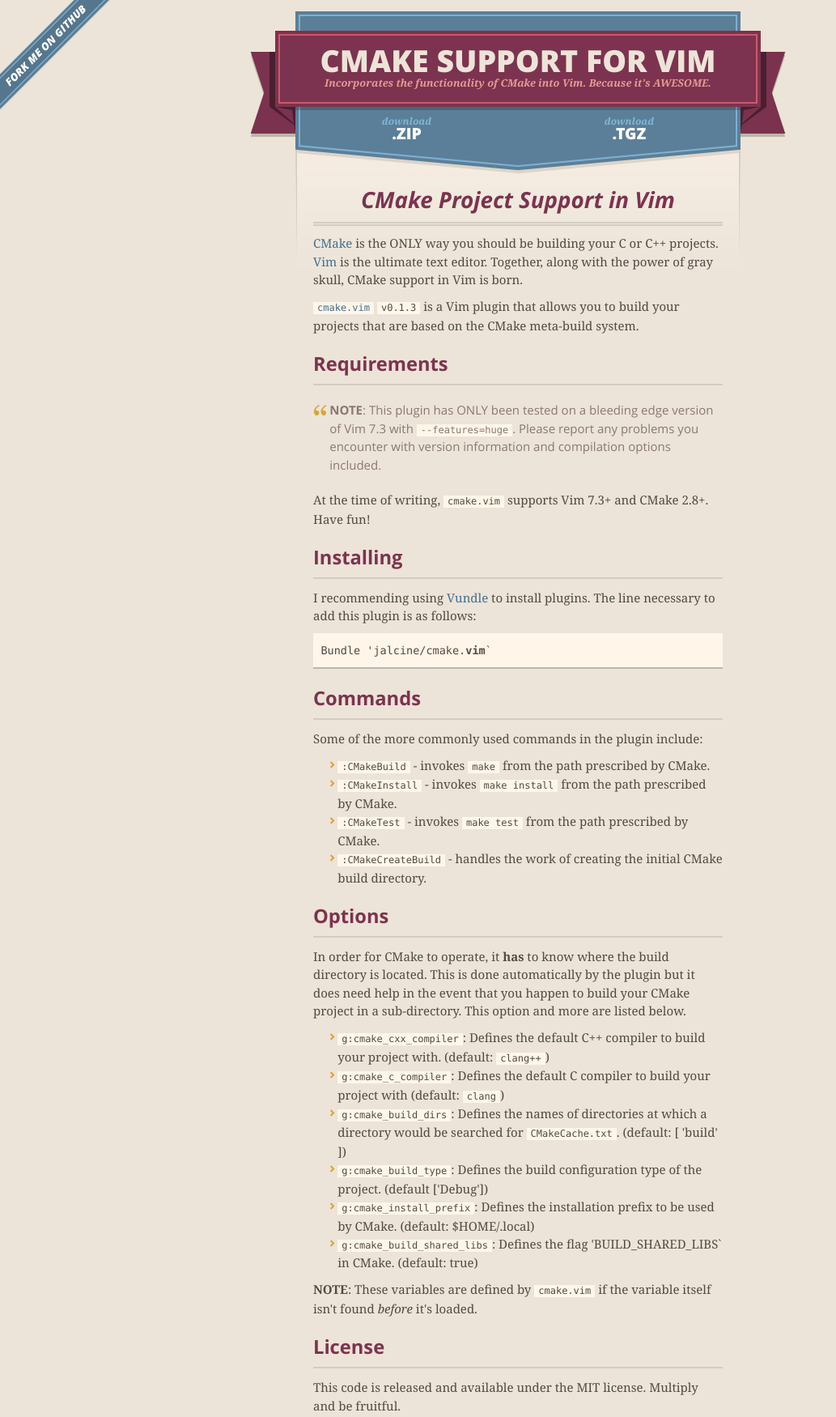
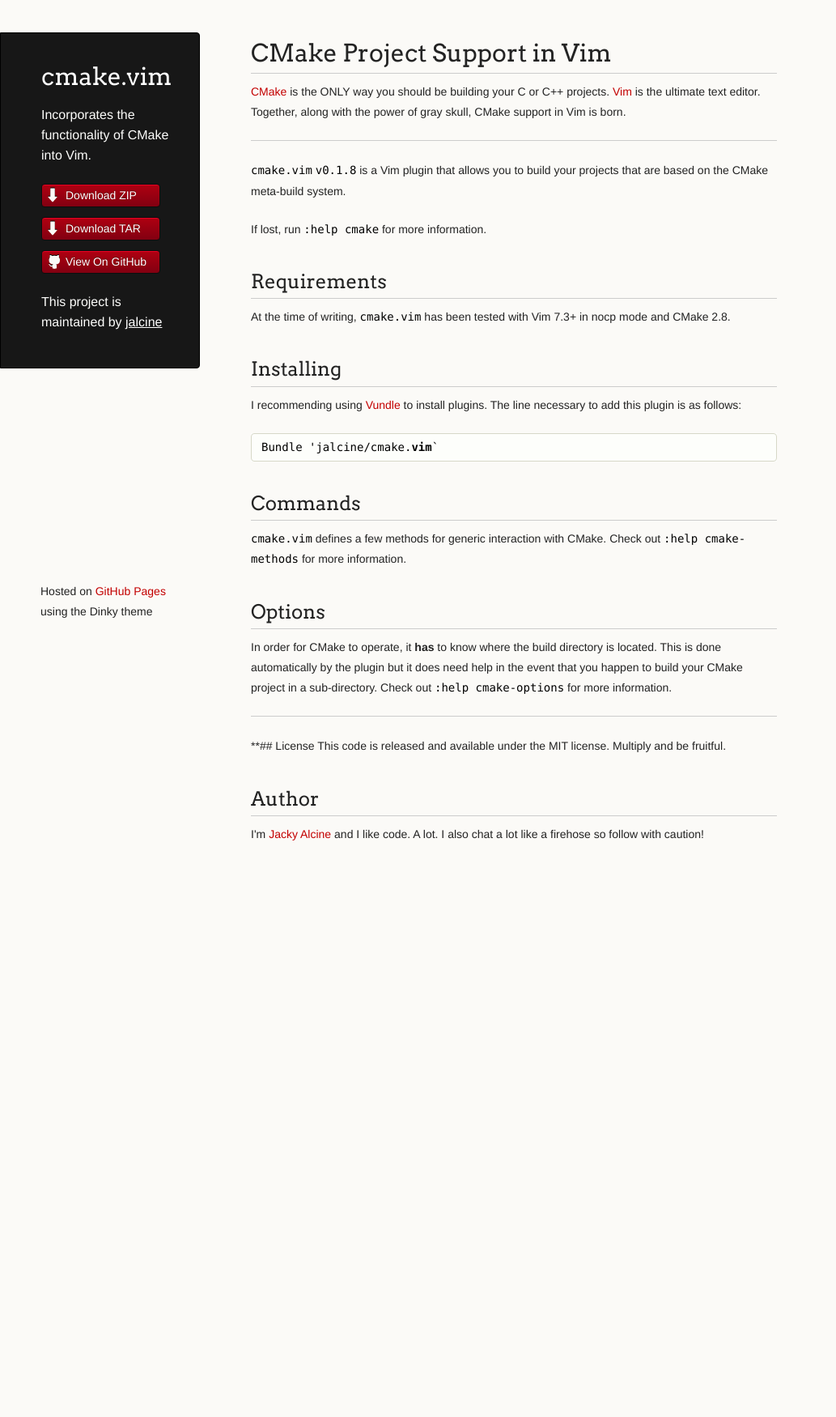
Before and after one commit to jalcine/cmake.vim, a plain HTML site: page index.html in a window 1280 px wide. Shown: the top 1750 px of the page at 81% size, without its empty margins (0-1033 px from the left). After the commit the page ends 1115 px from the top, so only its background shows below. Drawn offline with nearby package versions, Linux system fonts and the light colour scheme.

Commit message:
Create gh-pages branch via GitHub

```diff
--- a/index.html
+++ b/index.html
@@ -1,51 +1,35 @@
-<!DOCTYPE html>
+<!doctype html>
 <html>
   <head>
-    <meta charset='utf-8'>
+    <meta charset="utf-8">
     <meta http-equiv="X-UA-Compatible" content="chrome=1">
-    <meta name="viewport" content="width=640" />
+    <title>cmake.vim by jalcine</title>
 
-    <link rel="stylesheet" href="stylesheets/core.css" media="screen"/>
-    <link rel="stylesheet" href="stylesheets/mobile.css" media="handheld, only screen and (max-device-width:640px)"/>
-    <link rel="stylesheet" href="stylesheets/pygment_trac.css"/>
+    <link rel="stylesheet" href="stylesheets/styles.css">
+    <link rel="stylesheet" href="stylesheets/pygment_trac.css">
+    <script src="javascripts/scale.fix.js"></script>
+    <meta name="viewport" content="width=device-width, initial-scale=1, user-scalable=no">
+    <!--[if lt IE 9]>
+    <script src="//html5shiv.googlecode.com/svn/trunk/html5.js"></script>
+    <![endif]-->
+  </head>
+  <body>
+    <div class="wrapper">
+      <header>
+        <h1 class="header">cmake.vim</h1>
+        <p class="header">Incorporates the functionality of CMake into Vim.</p>
 
-    <script type="text/javascript" src="javascripts/modernizr.js"></script>
-    <script type="text/javascript" src="https://ajax.googleapis.com/ajax/libs/jquery/1.7.1/jquery.min.js"></script>
-    <script type="text/javascript" src="javascripts/headsmart.min.js"></script>
-    <script type="text/javascript">
-      $(document).ready(function () {
-        $('#main_content').headsmart()
-      })
-    </script>
-    <title>CMake Support for Vim by jalcine</title>
-  </head>
+        <ul>
+          <li class="download"><a class="buttons" href="https://github.com/jalcine/cmake.vim/zipball/master">Download ZIP</a></li>
+          <li class="download"><a class="buttons" href="https://github.com/jalcine/cmake.vim/tarball/master">Download TAR</a></li>
+          <li><a class="buttons github" href="https://github.com/jalcine/cmake.vim">View On GitHub</a></li>
+        </ul>
 
-  <body>
-    <a id="forkme_banner" href="https://github.com/jalcine/cmake.vim">View on GitHub</a>
-    <div class="shell">
-
-      <header>
-        <span class="ribbon-outer">
-          <span class="ribbon-inner">
-            <h1>CMake Support for Vim</h1>
-            <h2>Incorporates the functionality of CMake into Vim. Because it's AWESOME.</h2>
-          </span>
-          <span class="left-tail"></span>
-          <span class="right-tail"></span>
-        </span>
-      </header>
-
-      <section id="downloads">
-        <span class="inner">
-          <a href="https://github.com/jalcine/cmake.vim/zipball/master" class="zip"><em>download</em> .ZIP</a><a href="https://github.com/jalcine/cmake.vim/tarball/master" class="tgz"><em>download</em> .TGZ</a>
-        </span>
-      </section>
+        <p class="header">This project is maintained by <a class="header name" href="https://github.com/jalcine">jalcine</a></p>
 
 
-      <span class="banner-fix"></span>
-
-
-      <section id="main_content">
+      </header>
+      <section>
         <h1>
 <a name="cmake-project-support-in-vim" class="anchor" href="#cmake-project-support-in-vim"><span class="octicon octicon-link"></span></a>CMake Project Support in Vim</h1>
 
@@ -53,20 +37,17 @@
 C++ projects. <a href="http://www.vim.org">Vim</a> is the ultimate text editor. Together,
 along with the power of gray skull, CMake support in Vim is born.</p>
 
-<p><a href="https://github.com/jalcine/cmake.vim/tree/v0.1.3"><code>cmake.vim</code></a> <code>v0.1.3</code> is a Vim
+<hr><p><a href="https://github.com/jalcine/cmake.vim/tree/master"><code>cmake.vim</code></a> <code>v0.1.8</code> is a Vim
 plugin that allows you to build your projects that are based on the CMake
 meta-build system.</p>
+
+<p>If lost, run <code>:help cmake</code> for more information.</p>
 
 <h2>
 <a name="requirements" class="anchor" href="#requirements"><span class="octicon octicon-link"></span></a>Requirements</h2>
 
-<blockquote>
-<p><strong>NOTE</strong>: This plugin has ONLY been tested on a bleeding edge version of Vim
-7.3 with <code>--features=huge</code>. Please report any problems you encounter with
-version information and compilation options included.</p>
-</blockquote>
-
-<p>At the time of writing, <code>cmake.vim</code> supports Vim 7.3+ and CMake 2.8+. Have fun!</p>
+<p>At the time of writing, <code>cmake.vim</code> has been tested with Vim 7.3+ in nocp mode
+and CMake 2.8.</p>
 
 <h2>
 <a name="installing" class="anchor" href="#installing"><span class="octicon octicon-link"></span></a>Installing</h2>
@@ -80,76 +61,33 @@
 <h2>
 <a name="commands" class="anchor" href="#commands"><span class="octicon octicon-link"></span></a>Commands</h2>
 
-<p>Some of the more commonly used commands in the plugin include:</p>
+<p><code>cmake.vim</code> defines a few methods for generic interaction with CMake. Check
+out <code>:help cmake-methods</code> for more information.</p>
 
-<ul>
-<li>
-<code>:CMakeBuild</code> - invokes <code>make</code> from the path prescribed by CMake.</li>
-<li>
-<code>:CMakeInstall</code> - invokes <code>make install</code> from the path prescribed by CMake.</li>
-<li>
-<code>:CMakeTest</code> - invokes <code>make test</code> from the path prescribed by CMake.</li>
-<li>
-<code>:CMakeCreateBuild</code> - handles the work of creating the initial CMake build
-directory.</li>
-</ul><h2>
+<h2>
 <a name="options" class="anchor" href="#options"><span class="octicon octicon-link"></span></a>Options</h2>
 
 <p>In order for CMake to operate, it <strong>has</strong> to know where the build directory is
 located. This is done automatically by the plugin but it does need help in the
-event that you happen to build your CMake project in a sub-directory. This
-option and more are listed below.</p>
+event that you happen to build your CMake project in a sub-directory. Check
+out <code>:help cmake-options</code> for more information.</p>
 
-<ul>
-<li>
-<code>g:cmake_cxx_compiler</code>: Defines the default C++ compiler to build your
-project with. (default: <code>clang++</code>)</li>
-<li>
-<code>g:cmake_c_compiler</code>: Defines the default C compiler to build your project
-with (default: <code>clang</code>)</li>
-<li>
-<code>g:cmake_build_dirs</code>: Defines the names of directories at which
-a directory would be searched for <code>CMakeCache.txt</code>. (default: [ 'build' ])</li>
-<li>
-<code>g:cmake_build_type</code>: Defines the build configuration type of the project.
-(default ['Debug'])</li>
-<li>
-<code>g:cmake_install_prefix</code>: Defines the installation prefix to be used by
-CMake. (default: $HOME/.local)</li>
-<li>
-<code>g:cmake_build_shared_libs</code>: Defines the flag 'BUILD_SHARED_LIBS` in
-CMake. (default: true)</li>
-</ul><p><strong>NOTE</strong>: These variables are defined by <code>cmake.vim</code> if the variable itself
-isn't found <em>before</em> it's loaded.</p>
-
-<h2>
-<a name="license" class="anchor" href="#license"><span class="octicon octicon-link"></span></a>License</h2>
-
-<p>This code is released and available under the MIT license. Multiply and be
+<hr><p>**## License
+This code is released and available under the MIT license. Multiply and be
 fruitful.</p>
 
 <h2>
 <a name="author" class="anchor" href="#author"><span class="octicon octicon-link"></span></a>Author</h2>
 
-<p>I'm <a href="https://twitter.com/jackyalcine">Jacky Alcine</a> and I like code. A lot.
+<p>I'm <a href="http://jackyalcine.com">Jacky Alcine</a> and I like code. A lot.
 I also chat a lot like a firehose so follow with caution!</p>
       </section>
-
       <footer>
-        <span class="ribbon-outer">
-          <span class="ribbon-inner">
-            <p>this project by <a href="https://github.com/jalcine">jalcine</a> can be found on <a href="https://github.com/jalcine/cmake.vim">GitHub</a></p>
-          </span>
-          <span class="left-tail"></span>
-          <span class="right-tail"></span>
-        </span>
-        <p>Generated with <a href="http://pages.github.com">GitHub Pages</a> using Merlot</p>
-        <span class="octocat"></span>
+        <p><small>Hosted on <a href="https://pages.github.com">GitHub Pages</a> using the Dinky theme</small></p>
       </footer>
-
     </div>
-
-              <script type="text/javascript">
+    <!--[if !IE]><script>fixScale(document);</script><![endif]-->
+		          <script type="text/javascript">
             var gaJsHost = (("https:" == document.location.protocol) ? "https://ssl." : "http://www.");
             document.write(unescape("%3Cscript src='" + gaJsHost + "google-analytics.com/ga.js' type='text/javascript'%3E%3C/script%3E"));
           </script>
--- /dev/null
+++ b/stylesheets/styles.css
@@ -0,0 +1,413 @@
+@import url(https://fonts.googleapis.com/css?family=Arvo:400,700,400italic);
+
+/* MeyerWeb Reset */
+
+html, body, div, span, applet, object, iframe,
+h1, h2, h3, h4, h5, h6, p, blockquote, pre,
+a, abbr, acronym, address, big, cite, code,
+del, dfn, em, img, ins, kbd, q, s, samp,
+small, strike, strong, sub, sup, tt, var,
+b, u, i, center,
+dl, dt, dd, ol, ul, li,
+fieldset, form, label, legend,
+table, caption, tbody, tfoot, thead, tr, th, td,
+article, aside, canvas, details, embed,
+figure, figcaption, footer, header, hgroup,
+menu, nav, output, ruby, section, summary,
+time, mark, audio, video {
+  margin: 0;
+  padding: 0;
+  border: 0;
+  font: inherit;
+  vertical-align: baseline;
+}
+
+
+/* Base text styles */
+
+body {
+  padding:10px 50px 0 0;
+  font-family:"Helvetica Neue", Helvetica, Arial, sans-serif;
+	font-size: 14px;
+	color: #232323;
+	background-color: #FBFAF7;
+	margin: 0;
+	line-height: 1.8em;
+	-webkit-font-smoothing: antialiased;
+
+}
+
+h1, h2, h3, h4, h5, h6 {
+  color:#232323;
+  margin:36px 0 10px;
+}
+
+p, ul, ol, table, dl {
+  margin:0 0 22px;
+}
+
+h1, h2, h3 {
+	font-family: Arvo, Monaco, serif;
+  line-height:1.3;
+	font-weight: normal;
+}
+
+h1,h2, h3 {
+	display: block;
+	border-bottom: 1px solid #ccc;
+	padding-bottom: 5px;
+}
+
+h1 {
+	font-size: 30px;
+}
+
+h2 {
+	font-size: 24px;
+}
+
+h3 {
+	font-size: 18px;
+}
+
+h4, h5, h6 {
+	font-family: Arvo, Monaco, serif;
+	font-weight: 700;
+}
+
+a {
+  color:#C30000;
+  font-weight:200;
+  text-decoration:none;
+}
+
+a:hover {
+	text-decoration: underline;
+}
+
+a small {
+	font-size: 12px;
+}
+
+em {
+	font-style: italic;
+}
+
+strong {
+  font-weight:700;
+}
+
+ul li {
+  list-style: inside;
+  padding-left: 25px;
+}
+
+ol li {
+  list-style: decimal inside;
+  padding-left: 20px;
+}
+
+blockquote {
+  margin: 0;
+  padding: 0 0 0 20px;
+  font-style: italic;
+}
+
+dl, dt, dd, dl p {
+	font-color: #444;
+}
+
+dl dt {
+  font-weight: bold;
+}
+
+dl dd {
+  padding-left: 20px;
+  font-style: italic;
+}
+
+dl p {
+  padding-left: 20px;
+  font-style: italic;
+}
+
+hr {
+  border:0;
+  background:#ccc;
+  height:1px;
+  margin:0 0 24px;
+}
+
+/* Images */
+
+img {
+  position: relative;
+  margin: 0 auto;
+  max-width: 650px;
+  padding: 5px;
+  margin: 10px 0 32px 0;
+  border: 1px solid #ccc;
+}
+
+
+/* Code blocks */
+
+code, pre {
+	font-family: Monaco, "Bitstream Vera Sans Mono", "Lucida Console", Terminal, monospace;
+  color:#000;
+  font-size:14px;
+}
+
+pre {
+	padding: 4px 12px;
+  background: #FDFEFB;
+  border-radius:4px;
+  border:1px solid #D7D8C8;
+  overflow: auto;
+  overflow-y: hidden;
+	margin-bottom: 32px;
+}
+
+
+/* Tables */
+
+table {
+  width:100%;
+}
+
+table {
+  border: 1px solid #ccc;
+  margin-bottom: 32px;
+  text-align: left;
+ }
+
+th {
+  font-family: 'Arvo', Helvetica, Arial, sans-serif;
+	font-size: 18px;
+	font-weight: normal;
+  padding: 10px;
+  background: #232323;
+  color: #FDFEFB;
+ }
+
+td {
+  padding: 10px;
+	background: #ccc;
+ }
+
+
+/* Wrapper */
+.wrapper {
+  width:960px;
+}
+
+
+/* Header */
+
+header {
+	background-color: #171717;
+	color: #FDFDFB;
+  width:170px;
+  float:left;
+  position:fixed;
+	border: 1px solid #000;
+	-webkit-border-top-right-radius: 4px;
+	-webkit-border-bottom-right-radius: 4px;
+	-moz-border-radius-topright: 4px;
+	-moz-border-radius-bottomright: 4px;
+	border-top-right-radius: 4px;
+	border-bottom-right-radius: 4px;
+	padding: 34px 25px 22px 50px;
+	margin: 30px 25px 0 0;
+	-webkit-font-smoothing: antialiased;
+}
+
+p.header {
+	font-size: 16px;
+}
+
+h1.header {
+	font-family: Arvo, sans-serif;
+	font-size: 30px;
+	font-weight: 300;
+	line-height: 1.3em;
+	border-bottom: none;
+	margin-top: 0;
+}
+
+
+h1.header, a.header, a.name, header a{
+	color: #fff;
+}
+
+a.header {
+	text-decoration: underline;
+}
+
+a.name {
+	white-space: nowrap;
+}
+
+header ul {
+  list-style:none;
+  padding:0;
+}
+
+header li {
+	list-style-type: none;
+  width:132px;
+  height:15px;
+	margin-bottom: 12px;
+	line-height: 1em;
+	padding: 6px 6px 6px 7px;
+
+	background: #AF0011;
+	background: -moz-linear-gradient(top, #AF0011 0%, #820011 100%);
+  background: -webkit-gradient(linear, left top, left bottom, color-stop(0%,#f8f8f8), color-stop(100%,#dddddd));
+  background: -webkit-linear-gradient(top, #AF0011 0%,#820011 100%);
+  background: -o-linear-gradient(top, #AF0011 0%,#820011 100%);
+  background: -ms-linear-gradient(top, #AF0011 0%,#820011 100%);
+  background: linear-gradient(top, #AF0011 0%,#820011 100%);
+
+	border-radius:4px;
+  border:1px solid #0D0D0D;
+
+	-webkit-box-shadow: inset 0px 1px 1px 0 rgba(233,2,38, 1);
+	box-shadow: inset 0px 1px 1px 0 rgba(233,2,38, 1);
+
+}
+
+header li:hover {
+	background: #C3001D;
+	background: -moz-linear-gradient(top, #C3001D 0%, #950119 100%);
+  background: -webkit-gradient(linear, left top, left bottom, color-stop(0%,#f8f8f8), color-stop(100%,#dddddd));
+  background: -webkit-linear-gradient(top, #C3001D 0%,#950119 100%);
+  background: -o-linear-gradient(top, #C3001D 0%,#950119 100%);
+  background: -ms-linear-gradient(top, #C3001D 0%,#950119 100%);
+  background: linear-gradient(top, #C3001D 0%,#950119 100%);
+}
+
+a.buttons {
+	-webkit-font-smoothing: antialiased;
+	background: url(../images/arrow-down.png) no-repeat;
+	font-weight: normal;
+	text-shadow: rgba(0, 0, 0, 0.4) 0 -1px 0;
+	padding: 2px 2px 2px 22px;
+	height: 30px;
+}
+
+a.github {
+	background: url(../images/octocat-small.png) no-repeat 1px;
+}
+
+a.buttons:hover {
+	color: #fff;
+	text-decoration: none;
+}
+
+
+/* Section - for main page content */
+
+section {
+  width:650px;
+  float:right;
+  padding-bottom:50px;
+}
+
+
+/* Footer */
+
+footer {
+  width:170px;
+  float:left;
+  position:fixed;
+  bottom:10px;
+	padding-left: 50px;
+}
+
+@media print, screen and (max-width: 960px) {
+
+  div.wrapper {
+    width:auto;
+    margin:0;
+  }
+
+  header, section, footer {
+    float:none;
+    position:static;
+    width:auto;
+  }
+
+	footer {
+		border-top: 1px solid #ccc;
+		margin:0 84px 0 50px;
+		padding:0;
+	}
+
+  header {
+    padding-right:320px;
+  }
+
+  section {
+    padding:20px 84px 20px 50px;
+    margin:0 0 20px;
+  }
+
+  header a small {
+    display:inline;
+  }
+
+  header ul {
+    position:absolute;
+    right:130px;
+    top:84px;
+  }
+}
+
+@media print, screen and (max-width: 720px) {
+  body {
+    word-wrap:break-word;
+  }
+
+  header {
+    padding:10px 20px 0;
+		margin-right: 0;
+  }
+
+	section {
+    padding:10px 0 10px 20px;
+    margin:0 0 30px;
+  }
+
+	footer {
+		margin: 0 0 0 30px;
+	}
+
+  header ul, header p.view {
+    position:static;
+  }
+}
+
+@media print, screen and (max-width: 480px) {
+
+  header ul li.download {
+    display:none;
+  }
+
+	footer {
+		margin: 0 0 0 20px;
+	}
+
+	footer a{
+		display:block;
+	}
+
+}
+
+@media print {
+  body {
+    padding:0.4in;
+    font-size:12pt;
+    color:#444;
+  }
+}
```
Also changed, not shown: javascripts/scale.fix.js (added, +20 -0 lines), params.json (+1 -1 lines), images/arrow-down.png (added), images/octocat-small.png (added).
